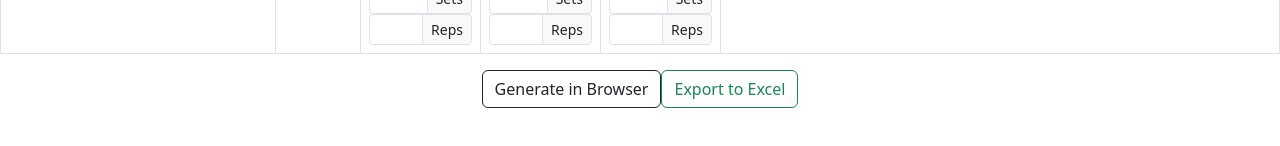
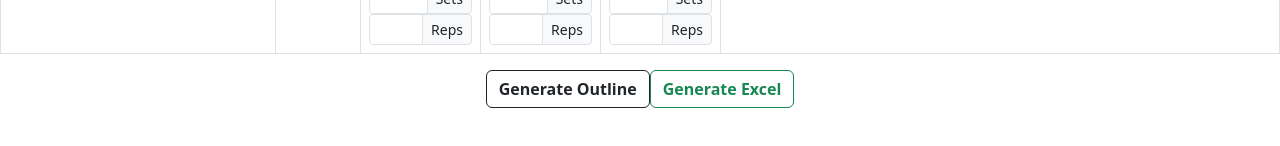
Before and after one commit to cory-schneider/workout-programmer, a React (Create React App) app: page / in a window 1280 px wide. Shown: the part 182-328 px from the top of the page. Built offline with nearby package versions, Linux system fonts and the light colour scheme.

Commit message:
Adjust outline generator. Pre-build commit.

```diff
--- a/src/OutlineGenerator.js
+++ b/src/OutlineGenerator.js
@@ -1,14 +1,35 @@
 import React, { useState } from 'react';
 import { Button, Table } from 'react-bootstrap';
 import * as XLSX from 'xlsx';
+import ReactDOMServer from 'react-dom/server';
 
 const OutlineGenerator = ({ exercises }) => {
     const [outline, setOutline] = useState('');
 
+    // const handleGenerateClick = () => {
+    //     const outlineContent = generateOutline(exercises);
+    //     setOutline(outlineContent);
+    // };
+
     const handleGenerateClick = () => {
         const outlineContent = generateOutline(exercises);
-        setOutline(outlineContent);
+        // Convert the React component to a string of HTML
+        const htmlContent = ReactDOMServer.renderToStaticMarkup(outlineContent);
+
+        const printWindow = window.open('', '_blank');
+        const stylesheets = Array.from(document.querySelectorAll('link[rel="stylesheet"], style')).map(style => style.outerHTML).join('');
+
+        printWindow.document.write('<html><head><title>Print Outline</title>');
+        // Link to a stylesheet if needed, or include inline styles
+        printWindow.document.write('<style>/* Your CSS here */</style>');
+        printWindow.document.write('</head><body>');
+        printWindow.document.write(htmlContent); // Use the HTML string
+        printWindow.document.write('</body></html>');
+        printWindow.document.close(); // Necessary for IE >= 10
+        printWindow.focus(); // Necessary for IE >= 10
     };
+
+
 
     const handleExportClick = () => {
         // Create a new workbook
@@ -113,7 +134,7 @@ const OutlineGenerator = ({ exercises }) => {
                                         <div>Weight: {weight}</div>
                                         <div>Sets: {detail.sets}</div>
                                         <div>Reps: {detail.reps}</div>
-                                        <div>Plates: {plates.join(', ')}</div> {/* Display the plates */}
+                                        <div>ⵙ {plates.join(', ')}</div> {/* Display the plates */}
                                     </td>
                                 );
                             })}
@@ -123,12 +144,13 @@ const OutlineGenerator = ({ exercises }) => {
             </Table>
 
         );
+
     };
 
     return (
         <>
-            <Button variant="outline-dark" onClick={handleGenerateClick}>Generate in Browser</Button>
-            <Button variant="outline-success" className="fw-bold" onClick={handleExportClick} className="ml-2">Export to Excel</Button>
+            <Button variant="outline-dark" className="fw-bold" onClick={handleGenerateClick}>Generate Outline</Button>
+            <Button variant="outline-success" className="fw-bold" onClick={handleExportClick}>Generate Excel</Button>
             <div className="mt-3">
                 {outline}
             </div>
--- a/src/WorkoutTable.js
+++ b/src/WorkoutTable.js
@@ -44,10 +44,6 @@ const WorkoutTable = ({ exercises, setExercises }) => {
         setShowConfirmation(true);
     };
 
-
-    // Function to close the delete confirmation modal
-    const handleClose = () => setShowDeleteModal(false);
-
     // Function to delete the exercise after confirmation
     const handleConfirmedDelete = () => {
         if (deleteType === 'exercise') {
@@ -67,7 +63,6 @@ const WorkoutTable = ({ exercises, setExercises }) => {
     const handleCancelDelete = () => {
         setShowConfirmation(false);
     };
-
 
     const handleCreateExerciseOption = (newExerciseName, exerciseIndex) => {
         const newOption = { label: newExerciseName, value: newExerciseName };
```
